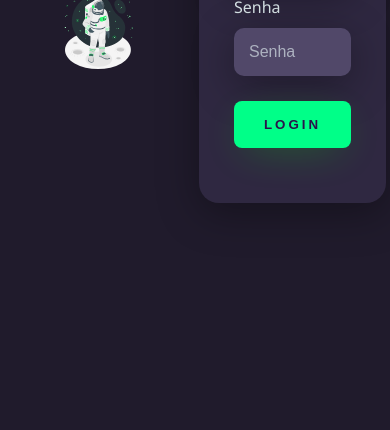
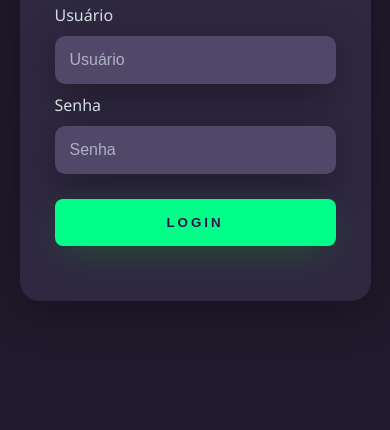
Before and after one commit to leticiaviana/Login-responsivo, a plain HTML site: page index.html in a window 390 px wide. Shown: the part 414-844 px from the top of the page. Drawn offline with Linux system fonts and the light colour scheme.

Commit message:
:iphone: terminando responsividade da tela

```diff
--- a/style.css
+++ b/style.css
@@ -2,6 +2,10 @@
 body{
     margin: 0;
     font-family: 'Noto Sans', sans-serif;
+}
+
+body * {
+    box-sizing: border-box;
 }
 
 .main-login{
@@ -105,3 +109,32 @@ body{
     cursor: pointer;
     box-shadow: 0px 10px 40px -12px #00ff0052;
 }
+
+@media only screen and (max-width: 950px) {
+    .card-login{
+        width: 85%;
+    }
+}
+
+@media only screen and (max-width: 600px) {
+    .main-login{
+        flex-direction: column;
+    }
+    .left-login > h1{
+        display: none;
+    }
+    .left-login{
+        width: 100%;
+        height: auto;
+    }
+    .right-login{
+        width: 100%;
+        height: auto;
+    }
+    .left-login-image{
+        width: 50vw;
+    }
+    .card-login{
+        width: 90%;
+    }
+}
```
